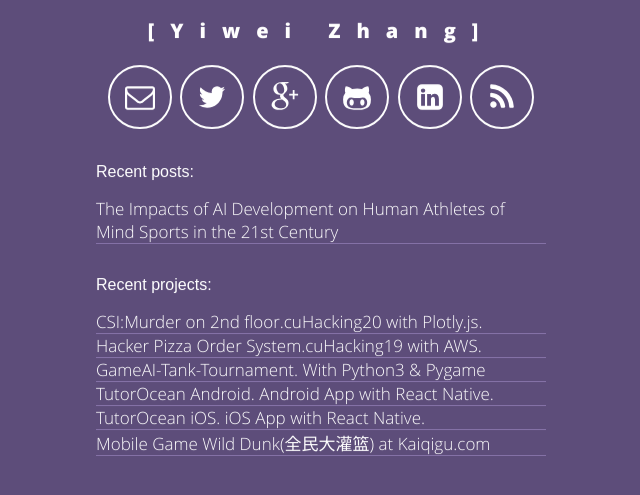
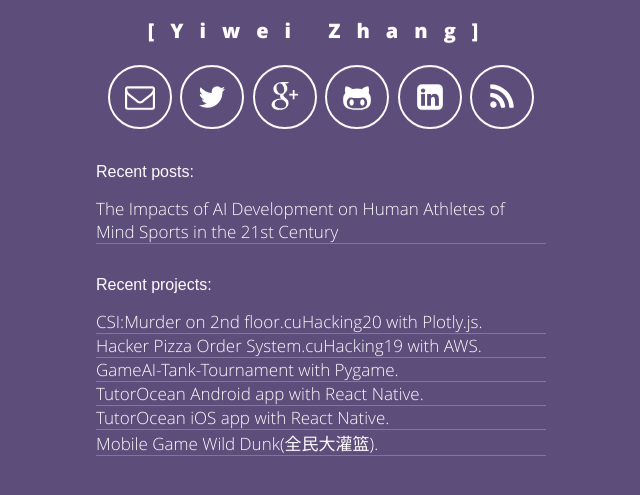
Before and after one commit to zywkloo/zywkloo.github.io, a Jekyll site: the page built from index.html, in a window 1280 px wide, cut to the strip 281-776 px from the top of the page. Shown: the whole strip, without its empty margins (319-959 px from the left). Built offline with Jekyll 4.4.1, drawn with Linux system fonts in a browser that asks for light colours.

Commit message:
Update _config.yml

```diff
--- a/_config.yml
+++ b/_config.yml
@@ -6,7 +6,7 @@
 
 # User settings
 username: Yiwei Zhang
-user_title: Game Designer
+user_title: Full Stack Developer & Game Designer
 email: yiweizhang4@cmail.carleton.ca
 twitter_username: zywkloo
 github_username:  zywkloo
@@ -61,15 +61,15 @@
     url: https://devpost.com/software/murder-on-2nd-floor-web-forensic-analyzer
   - name: Hacker Pizza Order System.cuHacking19 with AWS.
     url: https://devpost.com/software/cuhackingamazonconnect
-  - name: GameAI-Tank-Tournament. With Python3 & Pygame
+  - name: GameAI-Tank-Tournament with Pygame.
     url: https://github.com/zywkloo/Tank-Game-AI-Tournament
-  - name: TutorOcean Android. Android App with React Native.
+  - name: TutorOcean Android app with React Native.
     url: https://play.google.com/store/apps/details?id=com.tutorocean
-  - name: TutorOcean iOS. iOS App with React Native.
+  - name: TutorOcean iOS app with React Native.
     url: https://apps.apple.com/app/apple-store/id1480876532
-  - name: Mobile Game Wild Dunk(全民大灌篮) at Kaiqigu.com
+  - name: Mobile Game Wild Dunk(全民大灌篮).
     url: https://www.youtube.com/watch?time_continue=6&v=ysmp5vK4R_c
-  - name: Insomnia-Dungeon. Mini game in Python for a game jam.
+  - name: Insomnia-Dungeon. Mini game in Pygame.
     url: https://github.com/zywkloo/Insomnia-Dungeon
 
 
```
